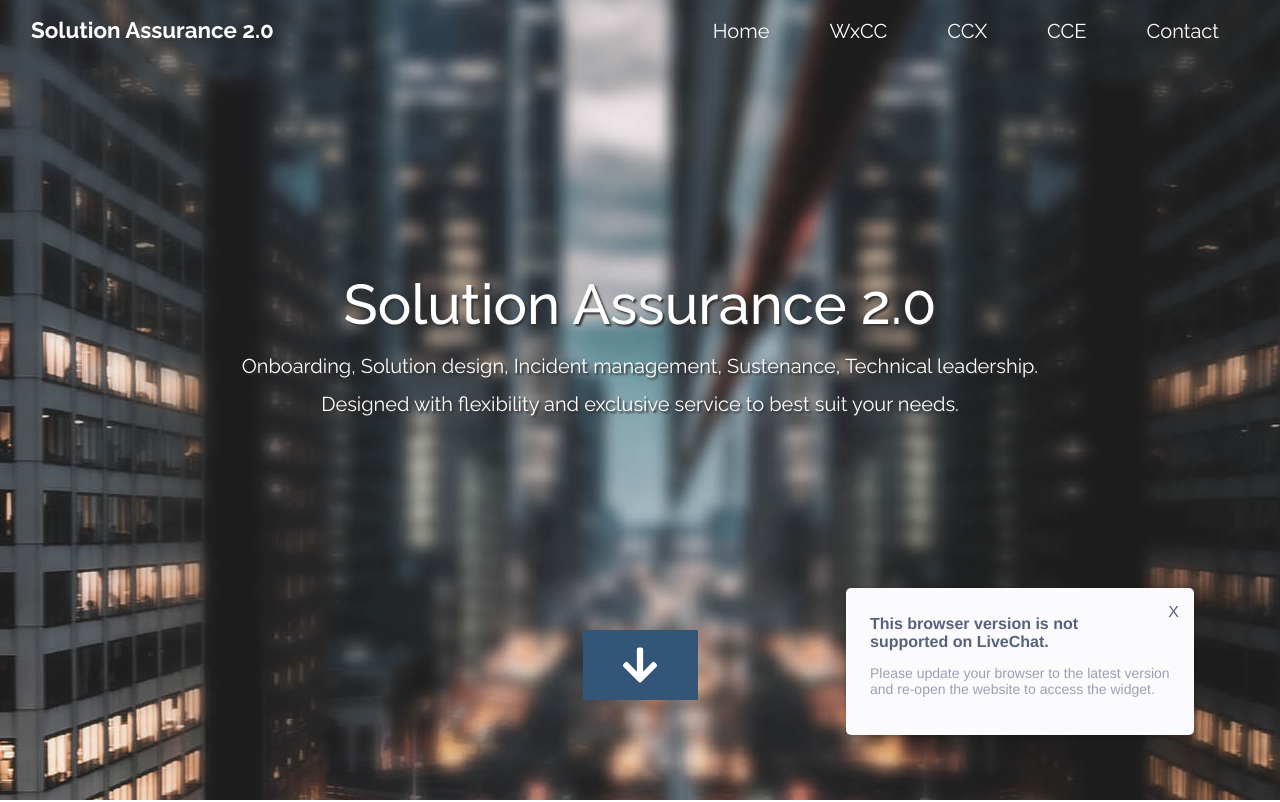
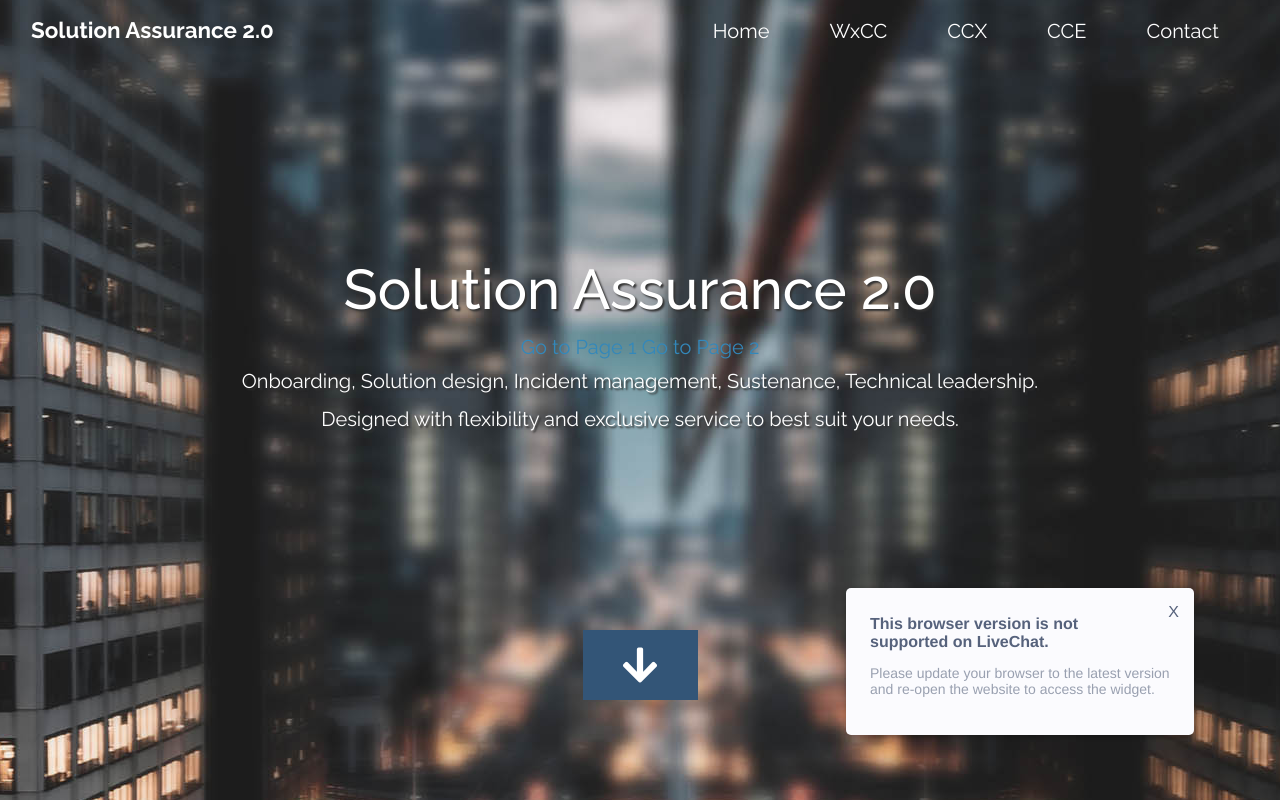
Before and after one commit to codejs7/solutionassurance, a plain HTML site: page index.html in a window 1280 px wide. Shown: the top 802 px of the page. Drawn offline with Linux system fonts and the light colour scheme; no server answers.

Commit message:
Update index.html

```diff
--- a/index.html
+++ b/index.html
@@ -55,6 +55,14 @@ https://www.tooplate.com/view/2117-infinite-loop
       <div class="text-center tm-hero-text-container">
         <div class="tm-hero-text-container-inner">
             <h2 class="tm-hero-title">Solution Assurance 2.0</h2>
+
+          <!-- Link to Page 1 -->
+<a href="https://codejs7.github.io/solutionassurance/page1.html" class="button-link">Go to Page 1</a>
+
+<!-- Link to Page 2 -->
+<a href="https://codejs7.github.io/solutionassurance/page2.html" class="button-link">Go to Page 2</a>
+
+
             <p class="tm-hero-subtitle">
               Onboarding, Solution design, Incident management, Sustenance, Technical leadership.
               <br>Designed with flexibility and exclusive service to best suit your needs.
```
